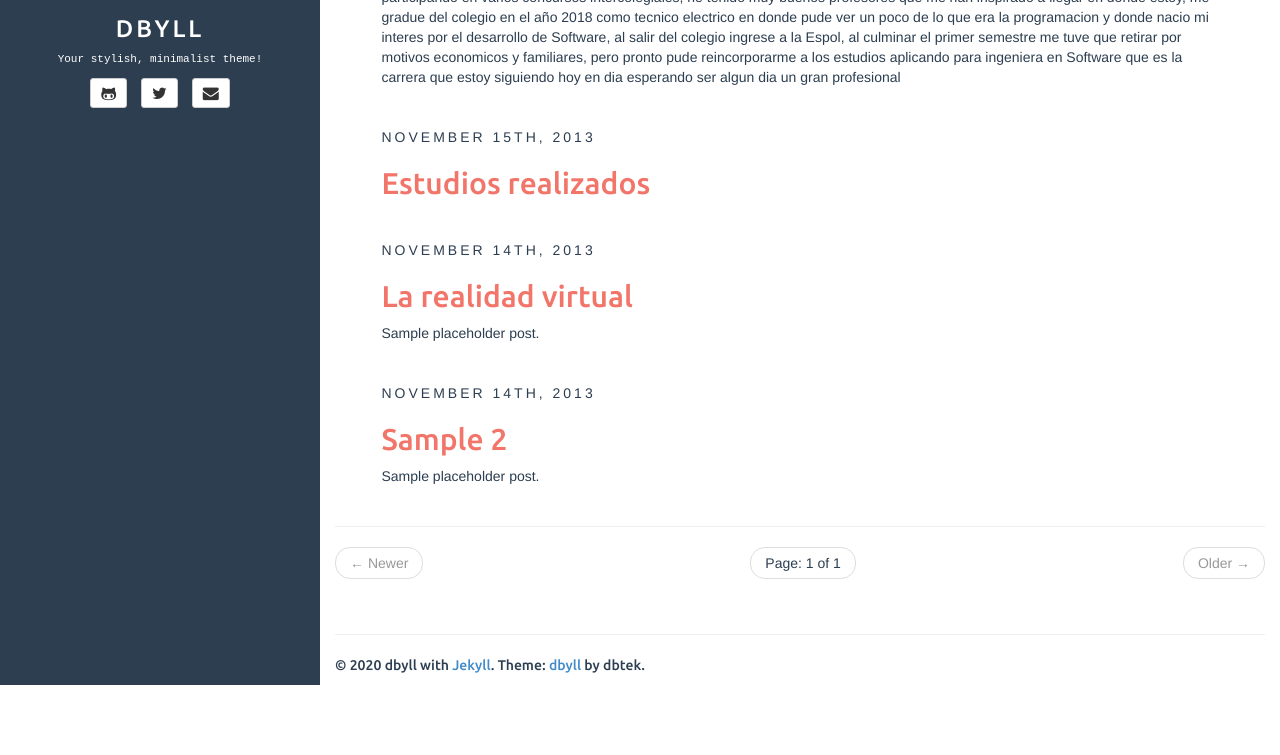
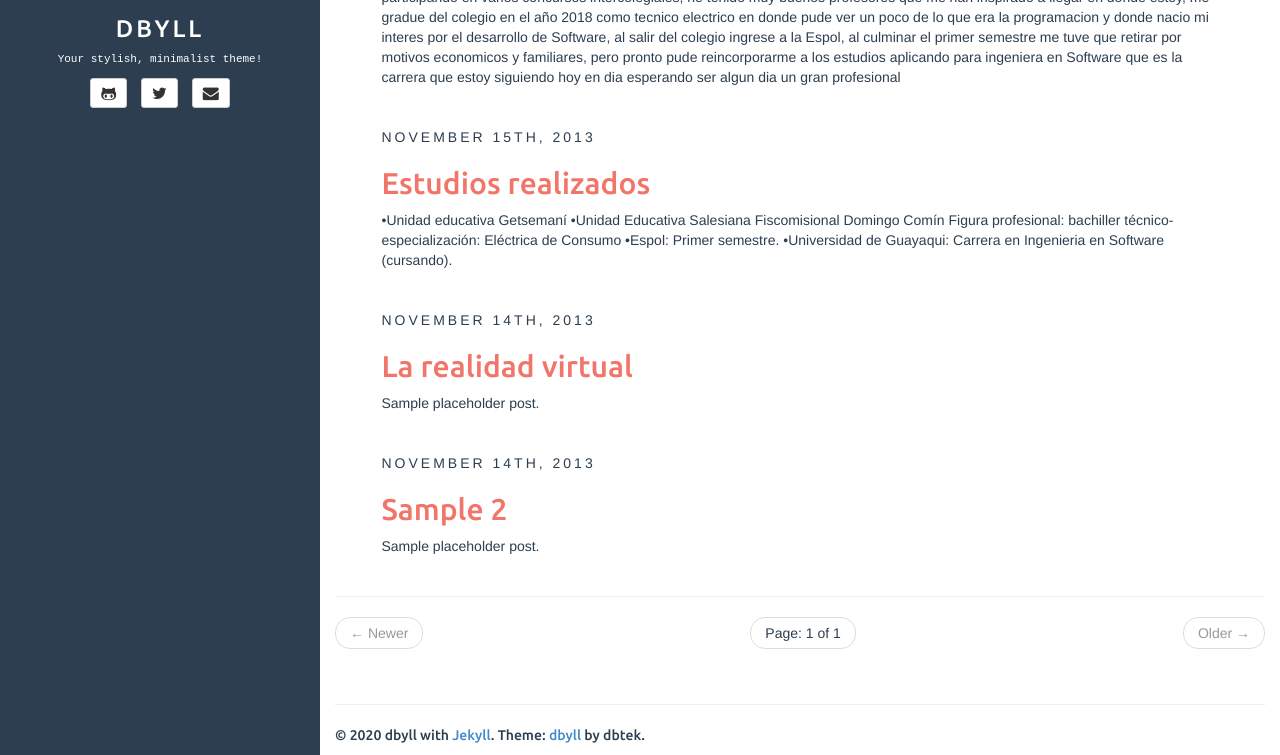
Before and after one commit to sasolanom/sasolanom.github.io, a Jekyll site: the page built from index.html, in a window 1280 px wide and 1037 px high, cut to the strip 282-1037 px from the top of the window. Built offline with Jekyll 4.4.1, drawn with Linux system fonts in a browser that asks for light colours; the list of posts is cut into pages by our own code.

Commit message:
Update 2013-11-15-configuration.md

```diff
--- a/_posts/2013-11-15-configuration.md
+++ b/_posts/2013-11-15-configuration.md
@@ -5,3 +5,10 @@ categories: [general, setup, demo]
 tags: [demo, dbyll, dbtek, setup]
 fullview: true
 ---
+
+
+•Unidad educativa Getsemaní
+•Unidad Educativa Salesiana Fiscomisional Domingo Comín
+ Figura profesional: bachiller técnico-especialización: Eléctrica de Consumo
+•Espol: Primer semestre.
+•Universidad de Guayaqui: Carrera en Ingenieria en Software (cursando).
```
